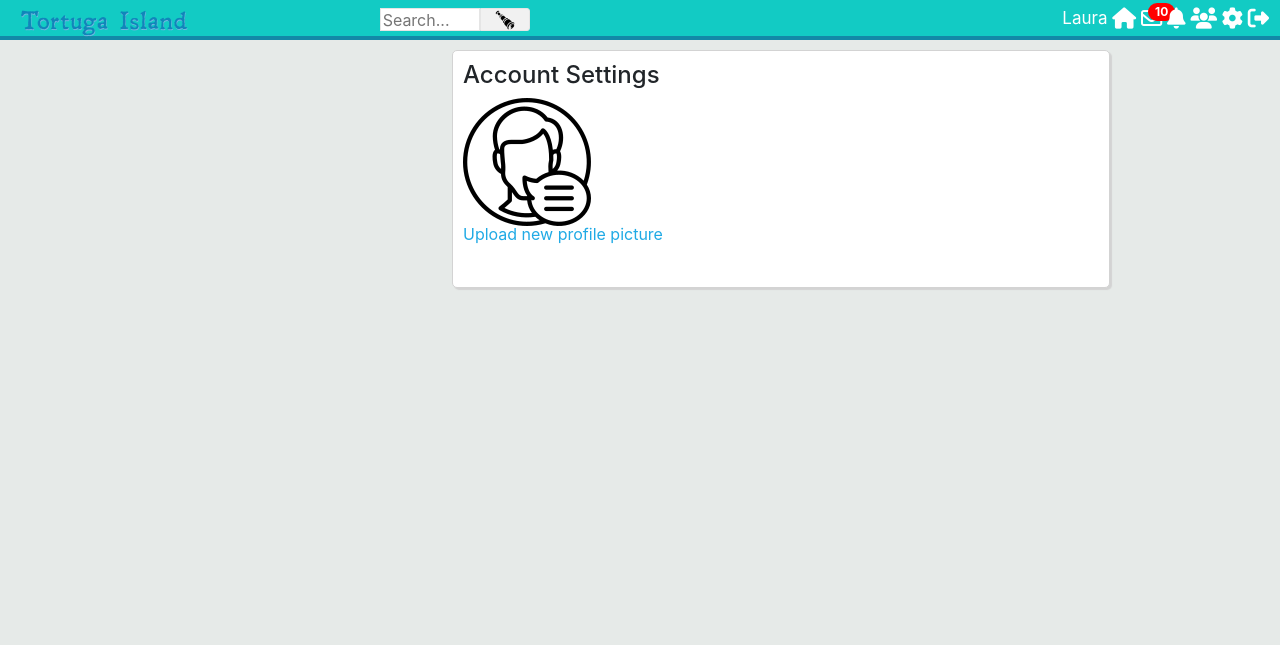
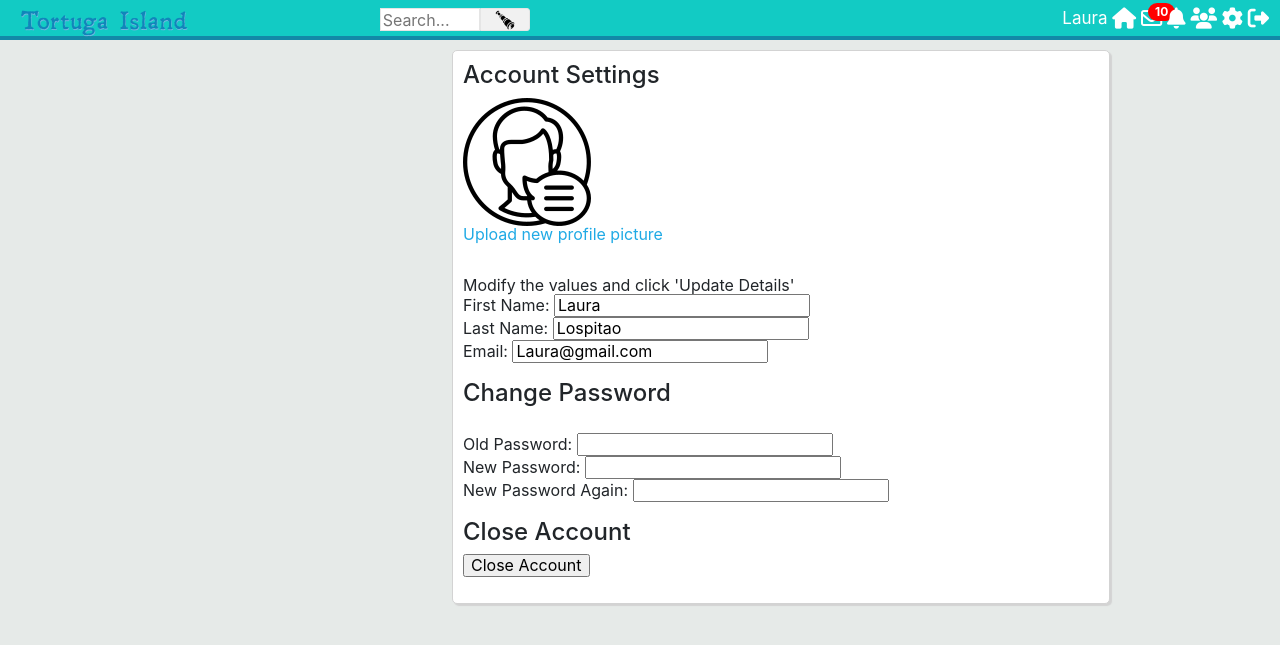
Before and after one commit to Lospitao/Isla-Tortuga, a PHP site: page /settings.php in a window 1280 px wide. Shown: the top 645 px of the page. Run offline with PHP 8.4, Linux system fonts and the light colour scheme; a user stored in the database is signed in; data comes from the database, SQL or seed files in the repository; data that the repository does not hold is empty; some libraries are stand-ins or nearby versions.

Commit message:
#139 Creating the User Details Forms

```diff
--- a/settings.php
+++ b/settings.php
@@ -10,4 +10,21 @@ include("includes/header.php");
     ?>
     <br>
     <a href="upload.php">Upload new profile picture</a><br><br><br>
+
+    Modify the values and click 'Update Details' <br>
+    <form action="settings.php" method="POST">
+        First Name: <input type="text" name="first_name" value="<?php echo $user['first_name']; ?>"><br>
+        Last Name: <input type="text" name="last_name" value="<?php echo $user['last_name']; ?>"><br>
+        Email: <input type="text" name="email" value="<?php echo $user['email']; ?>"><br>
+    </form>
+    <h4>Change Password</h4><br>
+    <form action="settings.php" method="POST">
+        Old Password: <input type="password" name="old_password"><br>
+        New Password: <input type="password" name="new_password"><br>
+        New Password Again: <input type="password" name="new_password_2"><br>
+    </form>
+    <h4>Close Account</h4>
+    <form action="settings.php">
+        <input type="submit" name="close_account" id="close_account" value="Close Account">
+    </form>
 </div>
```
